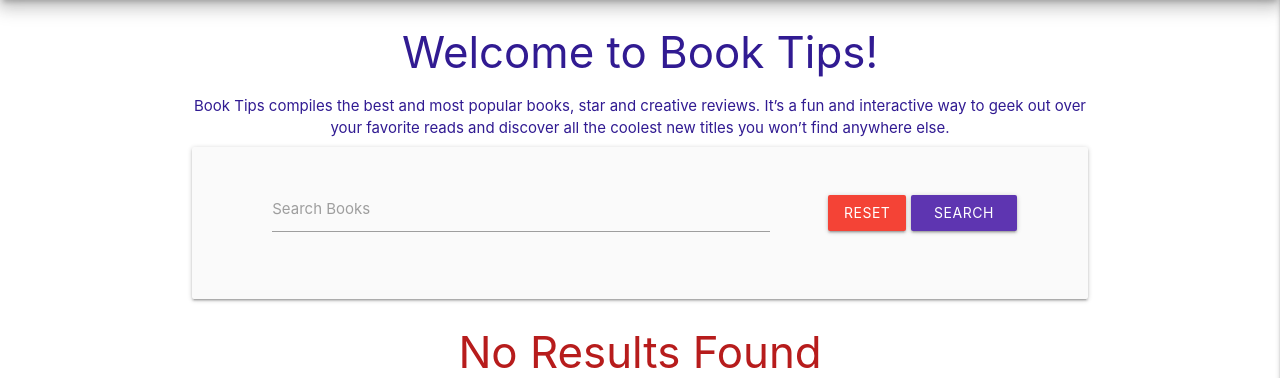
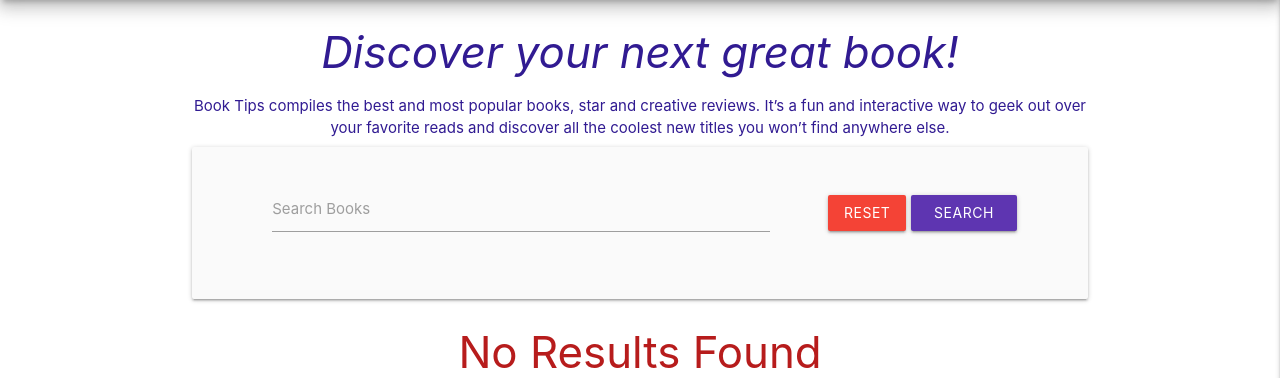
Before and after one commit to emusat2021/Booktips, a Flask app: page / in a window 1280 px wide. Shown: the part 64-442 px from the top of the page. Run offline with Flask 2, Linux system fonts and the light colour scheme; data that the repository does not hold is empty; some libraries are stand-ins or nearby versions.

Commit message:
Change welcome text in home page

```diff
--- a/templates/books.html
+++ b/templates/books.html
@@ -1,6 +1,6 @@
 {% extends "base.html" %}
 {% block content %}
-<h3 class="deep-purple-text text-darken-4 center-align"> Welcome to Book Tips!</h3>
+<h3 class="deep-purple-text text-darken-4 center-align "><i>Discover your next great book!</i></h3>
 <p class="deep-purple-text text-darken-4 center-align">
     Book Tips compiles the best and most popular books, star and creative reviews.
     It’s a fun and interactive way to geek out over your favorite reads and discover all the coolest new titles you won’t find anywhere else.
```
